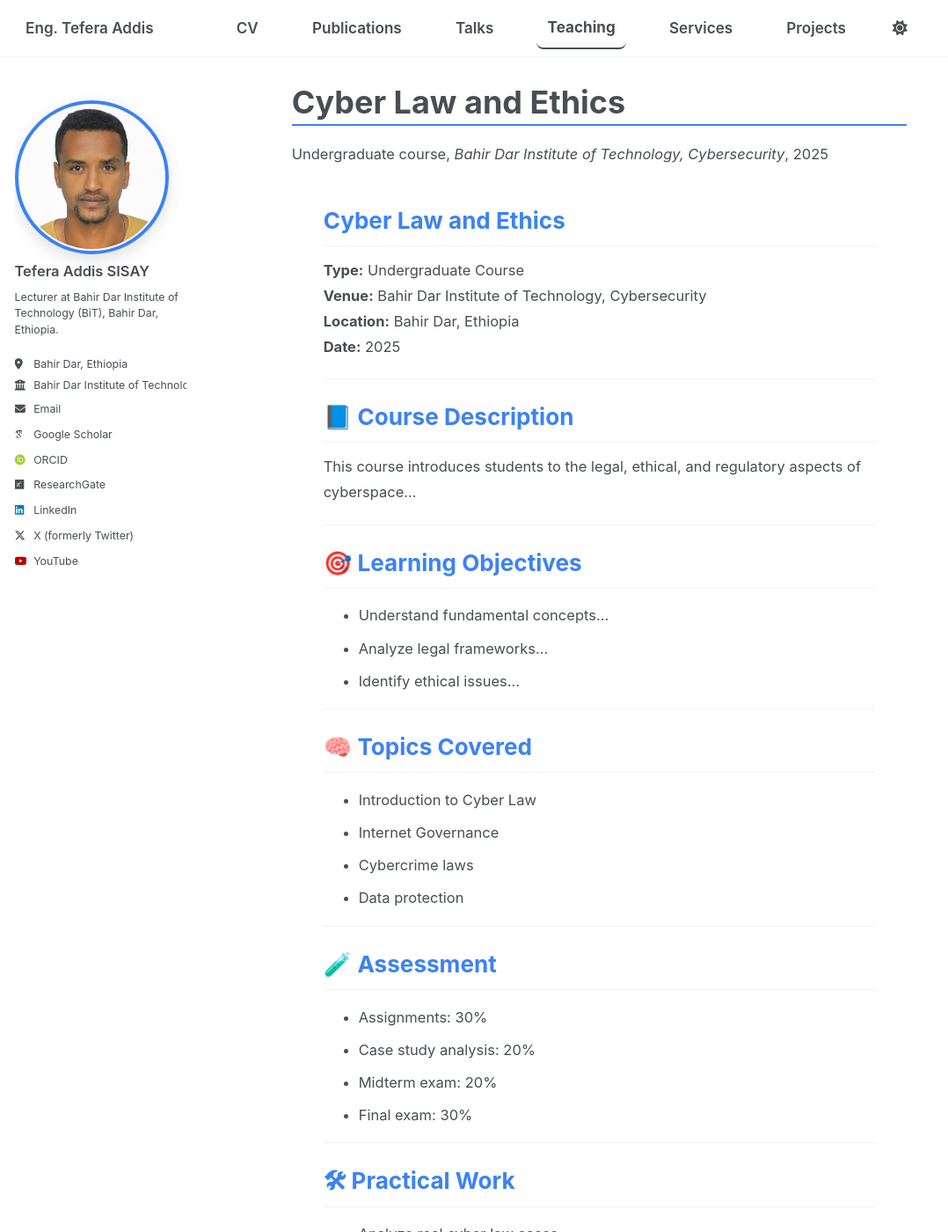
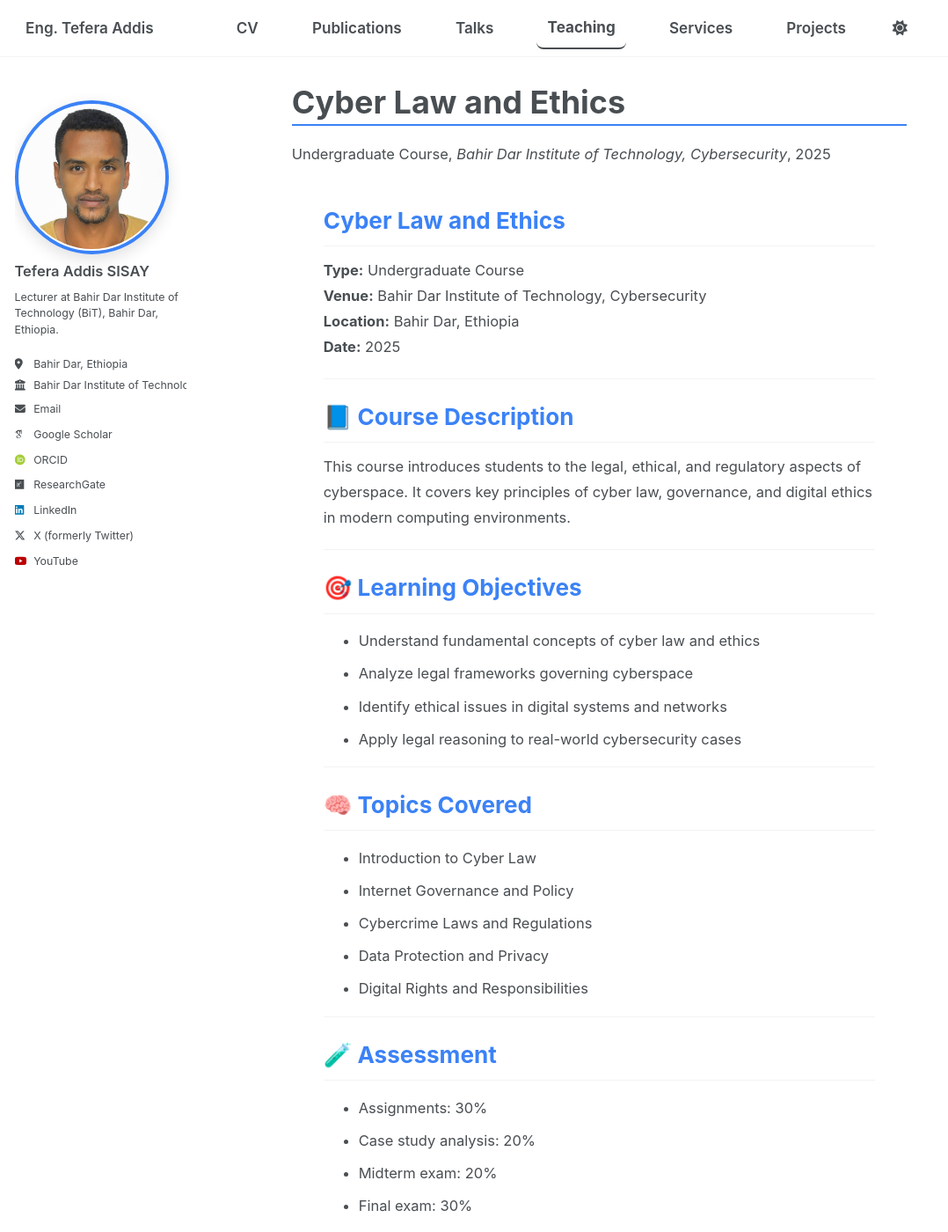
Before and after one commit to tefera-addis-sisay/tefera-addis-sisay.github.io, a Jekyll site: the page built from _teaching/2014-spring-teaching-1.md, in a window 1280 px wide and 1400 px high. Shown: the whole window at 88% size, without its empty margins (0-1078 px from the left). Built offline with Jekyll 4.4.1, drawn with Linux system fonts in a browser that asks for light colours; some web fonts are replaced; a script bundle is joined from its source files by our own code; library files that are not in the unit come from our copies; some of the changed text lies outside the part shown.

Commit message:
Update 2014-spring-teaching-1.md

```diff
--- a/_teaching/2014-spring-teaching-1.md
+++ b/_teaching/2014-spring-teaching-1.md
@@ -1,14 +1,17 @@
 ---
 title: "Cyber Law and Ethics"
 collection: teaching
-type: "Undergraduate course"
+type: "Undergraduate Course"
 permalink: /teaching/cyber-law-and-ethics/
 layout: single
 author_profile: true
+
 venue: "Bahir Dar Institute of Technology, Cybersecurity"
+location: "Bahir Dar, Ethiopia"
+
 date: 2025-09-01
-location: "Bahir Dar, Ethiopia"
 ---
+
 ## Cyber Law and Ethics
 
 **Type:** Undergraduate Course
@@ -20,24 +23,26 @@ location: "Bahir Dar, Ethiopia"
 
 ## 📘 Course Description
 
-This course introduces students to the legal, ethical, and regulatory aspects of cyberspace...
+This course introduces students to the legal, ethical, and regulatory aspects of cyberspace. It covers key principles of cyber law, governance, and digital ethics in modern computing environments.
 
 ---
 
 ## 🎯 Learning Objectives
 
-- Understand fundamental concepts...
-- Analyze legal frameworks...
-- Identify ethical issues...
+- Understand fundamental concepts of cyber law and ethics
+- Analyze legal frameworks governing cyberspace
+- Identify ethical issues in digital systems and networks
+- Apply legal reasoning to real-world cybersecurity cases
 
 ---
 
 ## 🧠 Topics Covered
 
 - Introduction to Cyber Law
-- Internet Governance
-- Cybercrime laws
-- Data protection
+- Internet Governance and Policy
+- Cybercrime Laws and Regulations
+- Data Protection and Privacy
+- Digital Rights and Responsibilities
 
 ---
 
@@ -53,5 +58,8 @@ This course introduces students to the legal, ethical, and regulatory aspects of
 ## 🛠 Practical Work
 
 - Analyze real cyber law cases
-- Prepare reports
-- Propose mitigation strategies
+- Prepare structured reports
+- Propose mitigation and compliance strategies
+- Discuss ethical dilemmas in cybersecurity
+
+---
```
